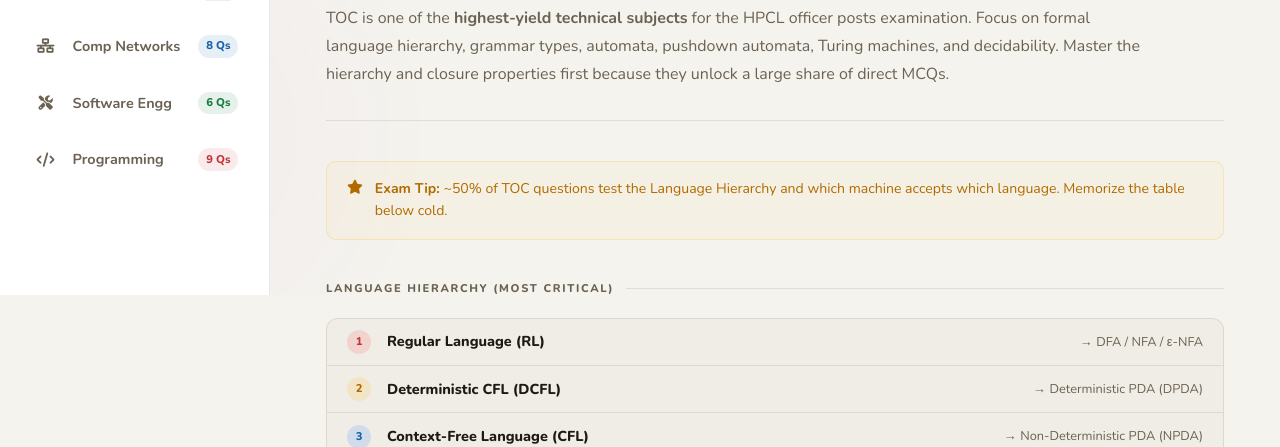
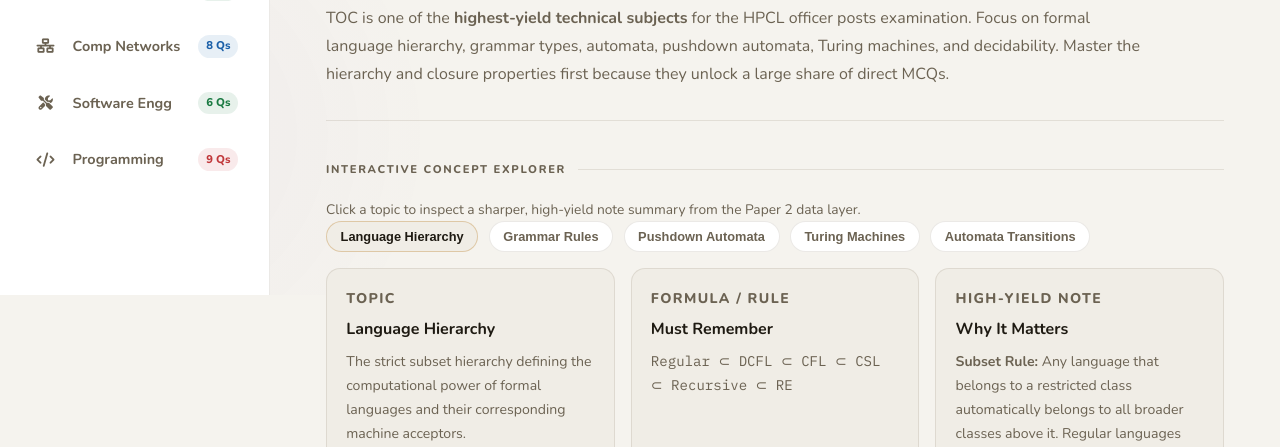
Before and after one commit to Dannavv/scholar-prep-cbt, a plain HTML site: page paper2-subject-notes.html in a window 1280 px wide. Shown: the part 505-952 px from the top of the page. Drawn offline with nearby package versions, Linux system fonts and the light colour scheme; a web font is replaced by a local one.

Commit message:
v4.1 note improvement

```diff
--- /dev/null
+++ b/js/paper2-notes.js
@@ -0,0 +1,265 @@
+(function () {
+    const SUBJECT_CONFIG = {
+        toc: { section: 'Theory of Computation', mcqMount: '#content-toc' },
+        dbms: { section: 'DBMS', mcqMount: '#content-dbms' },
+        os: { section: 'Operating Systems', mcqMount: '#content-os' },
+        coa: { section: 'COA', mcqMount: '#content-coa' },
+        algo: { section: 'Algorithms', mcqMount: '#content-algo' },
+        cn: { section: 'Computer Networks', mcqMount: '#cn-pyq' },
+        se: { section: 'Software Engineering', mcqMount: '#content-se' },
+        prog: { section: 'Programming', mcqMount: '#content-prog' }
+    };
+
+    const state = {
+        conceptsByTab: {}
+    };
+
+    function escapeHtml(value) {
+        return String(value ?? '')
+            .replace(/&/g, '&amp;')
+            .replace(/</g, '&lt;')
+            .replace(/>/g, '&gt;')
+            .replace(/"/g, '&quot;')
+            .replace(/'/g, '&#39;');
+    }
+
+    function shuffle(list) {
+        const copy = [...list];
+        for (let i = copy.length - 1; i > 0; i -= 1) {
+            const j = Math.floor(Math.random() * (i + 1));
+            [copy[i], copy[j]] = [copy[j], copy[i]];
+        }
+        return copy;
+    }
+
+    function sample(list, count) {
+        return shuffle(list).slice(0, Math.min(count, list.length));
+    }
+
+    function answerIndex(answer) {
+        return ['a', 'b', 'c', 'd'].indexOf(String(answer || '').toLowerCase());
+    }
+
+    function hideLegacyPyqs() {
+        document.querySelectorAll('.pyq-box').forEach((box) => {
+            if (!box.closest('.dynamic-mcq-block')) {
+                box.classList.add('legacy-pyq');
+            }
+        });
+
+        document.querySelectorAll('.section-title').forEach((title) => {
+            const text = title.textContent.trim().toLowerCase();
+            if (text.includes('past year questions') || text.startsWith('pyq')) {
+                title.classList.add('legacy-pyq-title');
+            }
+        });
+    }
+
+    function questionsForSection(section) {
+        return (typeof paper2Questions !== 'undefined' ? paper2Questions : []).filter(
+            (question) => question.section === section
+        );
+    }
+
+    function noteForTopic(section, topic, questionCount, firstQuestion) {
+        const source = typeof paper2TopicNotes !== 'undefined' ? paper2TopicNotes[topic] : null;
+        if (source) {
+            return {
+                topic,
+                summaryHtml: source.summary || '',
+                formulaHtml: source.formula || '',
+                detailsHtml: source.details || '',
+                exampleHtml: source.example || '',
+                questionCount
+            };
+        }
+
+        return {
+            topic,
+            summaryHtml: `${escapeHtml(topic)} is a repeatedly tested concept area in ${escapeHtml(section)} for HPCL Paper 2.`,
+            formulaHtml: '',
+            detailsHtml: escapeHtml(firstQuestion?.explanation || 'Revise the definition, common comparison points, and direct application-based facts.'),
+            exampleHtml: 'Typical objective questions test the concept definition, a direct distinction, or one standard application.',
+            questionCount
+        };
+    }
+
+    function buildConceptsForSection(section) {
+        const byTopic = new Map();
+        questionsForSection(section).forEach((question) => {
+            if (!byTopic.has(question.topic)) {
+                byTopic.set(question.topic, []);
+            }
+            byTopic.get(question.topic).push(question);
+        });
+
+        return [...byTopic.entries()].map(([topic, questions]) =>
+            noteForTopic(section, topic, questions.length, questions[0])
+        );
+    }
+
+    function renderConceptExplorer(tabId, config) {
+        const pane = document.getElementById(`content-${tabId}`);
+        if (!pane) return;
+
+        const header = pane.querySelector('.subject-header');
+        if (!header) return;
+
+        const concepts = buildConceptsForSection(config.section);
+        if (!concepts.length) return;
+
+        state.conceptsByTab[tabId] = concepts;
+
+        const block = document.createElement('section');
+        block.className = 'interactive-concept-block';
+        block.innerHTML = `
+            <div class="section-title">Interactive Concept Explorer</div>
+            <div class="dynamic-mcq-note">Click a topic to inspect a sharper, high-yield note summary from the Paper 2 data layer.</div>
+            <div class="topic-chip-row" id="concept-chip-row-${tabId}"></div>
+            <div id="concept-note-${tabId}"></div>
+        `;
+
+        header.insertAdjacentElement('afterend', block);
+
+        const chipRow = block.querySelector(`#concept-chip-row-${tabId}`);
+        concepts.forEach((concept, index) => {
+            const chip = document.createElement('button');
+            chip.type = 'button';
+            chip.className = `topic-chip${index === 0 ? ' active' : ''}`;
+            chip.textContent = concept.topic;
+            chip.dataset.topic = concept.topic;
+            chip.onclick = function () {
+                window.showConceptNote(tabId, concept.topic);
+            };
+            chipRow.appendChild(chip);
+        });
+
+        window.showConceptNote(tabId, concepts[0].topic);
+    }
+
+    function conceptCard(label, title, bodyHtml) {
+        return `
+            <div class="concept-note-card">
+                <div class="concept-note-label">${label}</div>
+                <h3>${title}</h3>
+                <div>${bodyHtml}</div>
+            </div>
+        `;
+    }
+
+    window.showConceptNote = function (tabId, topic) {
+        const concepts = state.conceptsByTab[tabId] || [];
+        const concept = concepts.find((item) => item.topic === topic);
+        if (!concept) return;
+
+        const mount = document.getElementById(`concept-note-${tabId}`);
+        if (!mount) return;
+
+        document.querySelectorAll(`#concept-chip-row-${tabId} .topic-chip`).forEach((chip) => {
+            chip.classList.toggle('active', chip.dataset.topic === topic);
+        });
+
+        const cards = [
+            conceptCard('Topic', escapeHtml(concept.topic), concept.summaryHtml)
+        ];
+
+        if (concept.formulaHtml) {
+            cards.push(conceptCard('Formula / Rule', 'Must Remember', `<code>${concept.formulaHtml}</code>`));
+        }
+
+        cards.push(conceptCard('High-Yield Note', 'Why It Matters', concept.detailsHtml));
+        cards.push(conceptCard('Objective Angle', `${concept.questionCount} Data Questions`, concept.exampleHtml));
+
+        mount.innerHTML = `<div class="concept-note-grid">${cards.join('')}</div>`;
+    };
+
+    function renderMcqCard(question, index) {
+        const correct = answerIndex(question.answer);
+        const options = question.options.map((option, optionIndex) => {
+            const letter = String.fromCharCode(65 + optionIndex);
+            return `
+                <div class="pyq-option" data-correct="${optionIndex === correct ? '1' : '0'}" onclick="markDynamicOption(this)">
+                    ${letter}) ${escapeHtml(option)}
+                </div>
+            `;
+        }).join('');
+
+        return `
+            <div class="pyq-box">
+                <div class="pyq-year">Dynamic Paper 2 Drill ${index + 1}</div>
+                <div class="pyq-meta-line">
+                    <span class="pyq-mini-chip">${escapeHtml(question.topic)}</span>
+                    <span class="pyq-mini-chip">${escapeHtml(question.difficulty || 'Mixed')}</span>
+                    <span class="pyq-mini-chip">${escapeHtml(question.id)}</span>
+                </div>
+                <div class="pyq-q">${escapeHtml(question.question)}</div>
+                <div class="pyq-options">${options}</div>
+                <div class="pyq-ans"><strong>Explanation:</strong> ${escapeHtml(question.explanation || 'No explanation available.')}</div>
+            </div>
+        `;
+    }
+
+    function renderDynamicMcqs(tabId) {
+        const config = SUBJECT_CONFIG[tabId];
+        if (!config) return;
+
+        const mount = document.querySelector(config.mcqMount);
+        if (!mount) return;
+
+        const questions = questionsForSection(config.section);
+        if (!questions.length) return;
+
+        let block = mount.querySelector(`.dynamic-mcq-block[data-tab="${tabId}"]`);
+        if (!block) {
+            block = document.createElement('section');
+            block.className = 'dynamic-mcq-block';
+            block.dataset.tab = tabId;
+            mount.appendChild(block);
+        }
+
+        const chosen = sample(questions, 2);
+        block.innerHTML = `
+            <div class="section-title">Random Paper 2 MCQ Drill</div>
+            <div class="dynamic-mcq-toolbar">
+                <div class="dynamic-mcq-note">A fresh pair of Paper 2 questions is pulled from <code>paper2-data.js</code> on every load.</div>
+                <button type="button" class="refresh-mcq-btn" onclick="refreshDynamicMcqs('${tabId}')">Load Another Pair</button>
+            </div>
+            <div class="dynamic-mcq-stack">
+                ${chosen.map(renderMcqCard).join('')}
+            </div>
+        `;
+    }
+
+    window.refreshDynamicMcqs = function (tabId) {
+        renderDynamicMcqs(tabId);
+    };
+
+    window.markDynamicOption = function (element) {
+        const options = element.closest('.pyq-options');
+        if (!options) return;
+
+        const explanation = element.closest('.pyq-box').querySelector('.pyq-ans');
+        options.querySelectorAll('.pyq-option').forEach((option) => {
+            option.style.pointerEvents = 'none';
+            if (option.dataset.correct === '1') {
+                option.classList.add('correct');
+            } else if (option === element) {
+                option.classList.add('wrong');
+            } else {
+                option.classList.add('dimmed');
+            }
+        });
+
+        if (explanation) {
+            explanation.classList.add('show');
+        }
+    };
+
+    window.initPaper2InteractiveNotes = function () {
+        hideLegacyPyqs();
+        Object.entries(SUBJECT_CONFIG).forEach(([tabId, config]) => {
+            renderConceptExplorer(tabId, config);
+            renderDynamicMcqs(tabId);
+        });
+    };
+})();
--- a/paper2-subject-notes.html
+++ b/paper2-subject-notes.html
@@ -3722,6 +3722,132 @@
                 display: block;
             }
 
+            .legacy-pyq,
+            .legacy-pyq-title {
+                display: none !important;
+            }
+
+            .interactive-concept-block,
+            .dynamic-mcq-block {
+                margin: 2rem 0 2.5rem;
+            }
+
+            .topic-chip-row {
+                display: flex;
+                flex-wrap: wrap;
+                gap: 0.65rem;
+                margin-bottom: 1rem;
+            }
+
+            .topic-chip {
+                border: 1px solid var(--border);
+                background: var(--surface);
+                color: var(--muted);
+                border-radius: 999px;
+                padding: 0.45rem 0.85rem;
+                font-size: 0.8rem;
+                font-weight: 800;
+                cursor: pointer;
+                transition: all 0.2s;
+            }
+
+            .topic-chip:hover,
+            .topic-chip.active {
+                color: var(--text);
+                background: var(--surface2);
+                border-color: rgba(176, 106, 0, 0.28);
+            }
+
+            .concept-note-grid {
+                display: grid;
+                grid-template-columns: repeat(auto-fit, minmax(220px, 1fr));
+                gap: 1rem;
+            }
+
+            .concept-note-card {
+                background: var(--surface2);
+                border: 1px solid var(--border);
+                border-radius: 14px;
+                padding: 1.1rem 1.2rem;
+            }
+
+            .concept-note-card h3 {
+                font-size: 1rem;
+                margin-bottom: 0.45rem;
+            }
+
+            .concept-note-label {
+                font-size: 0.68rem;
+                font-weight: 800;
+                text-transform: uppercase;
+                letter-spacing: 0.1em;
+                color: var(--gold);
+                margin-bottom: 0.4rem;
+            }
+
+            .concept-note-card p,
+            .concept-note-card div {
+                font-size: 0.88rem;
+                line-height: 1.7;
+                color: var(--muted);
+            }
+
+            .concept-note-card code {
+                font-family: 'IBM Plex Mono', monospace;
+            }
+
+            .dynamic-mcq-toolbar {
+                display: flex;
+                justify-content: space-between;
+                align-items: center;
+                gap: 1rem;
+                flex-wrap: wrap;
+                margin-bottom: 1rem;
+            }
+
+            .dynamic-mcq-note {
+                font-size: 0.86rem;
+                color: var(--muted);
+            }
+
+            .refresh-mcq-btn {
+                border: 1px solid var(--border);
+                background: var(--surface);
+                color: var(--text);
+                border-radius: 999px;
+                padding: 0.5rem 0.95rem;
+                font-size: 0.8rem;
+                font-weight: 800;
+                cursor: pointer;
+                transition: all 0.2s;
+            }
+
+            .refresh-mcq-btn:hover {
+                background: var(--surface2);
+            }
+
+            .dynamic-mcq-stack {
+                display: grid;
+                gap: 1rem;
+            }
+
+            .pyq-meta-line {
+                display: flex;
+                flex-wrap: wrap;
+                gap: 0.5rem;
+                padding: 0 16px 12px;
+            }
+
+            .pyq-mini-chip {
+                font-size: 0.72rem;
+                font-weight: 800;
+                padding: 0.2rem 0.55rem;
+                border-radius: 999px;
+                background: var(--surface3);
+                color: var(--muted);
+                border: 1px solid var(--border);
+            }
+
             @media (max-width:600px) {
                 .osi-row {
                     grid-template-columns: 30px 100px 60px 1fr;
@@ -4355,6 +4481,8 @@
 
     </main>
 
+    <script src="js/paper2-data.js"></script>
+    <script src="js/paper2-notes.js"></script>
     <script>
         function switchTab(tabId) {
             document.querySelectorAll('.sidenav .nav-item').forEach(el => el.classList.remove('active'));
@@ -4399,6 +4527,10 @@
                 switchTab(tabId);
             }
 
+            if (typeof window.initPaper2InteractiveNotes === 'function') {
+                window.initPaper2InteractiveNotes();
+            }
+
             window.addEventListener('scroll', () => {
                 const winScroll = document.body.scrollTop || document.documentElement.scrollTop;
                 const height = document.documentElement.scrollHeight - document.documentElement.clientHeight;
```
